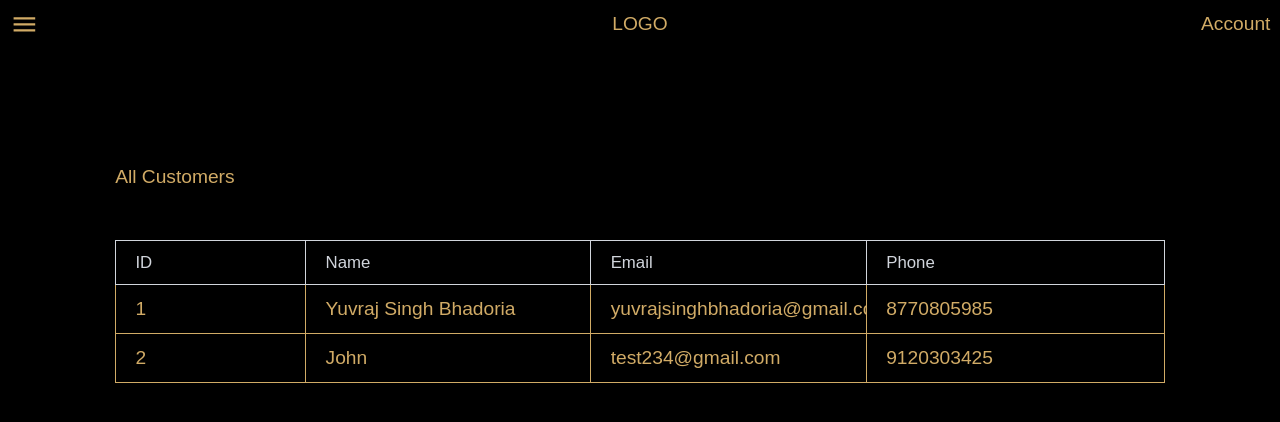
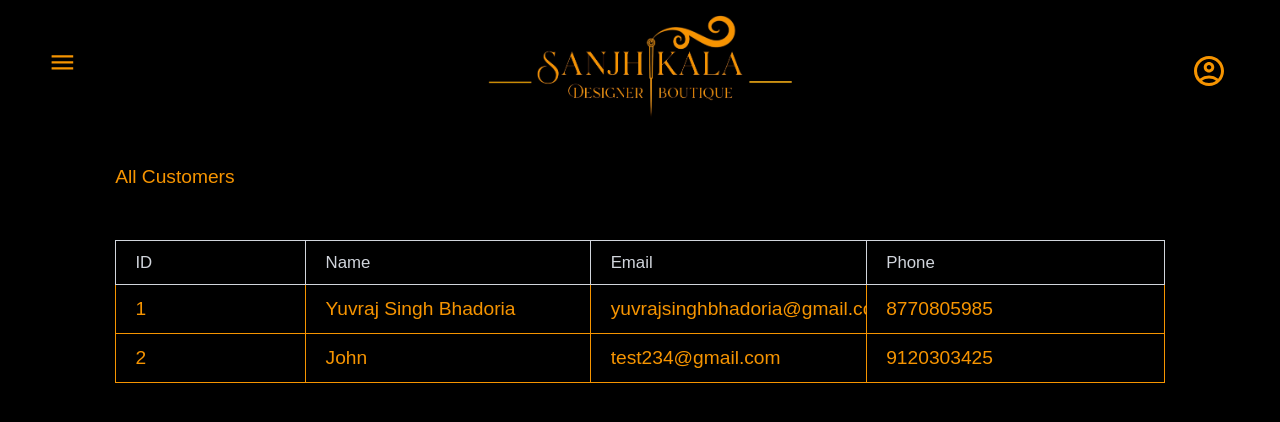
Before and after one commit to Yuvraj02/billing-software, a React (Vite) app: page / in a window 1280 px wide. Shown: the top 422 px of the page. Built offline with nearby package versions, Linux system fonts and the light colour scheme.

Commit message:
Added Logo and Secondary Color is changed

```diff
--- a/src/components/Navbar.tsx
+++ b/src/components/Navbar.tsx
@@ -1,7 +1,8 @@
 import { useState} from "react";
 import { MdMenu } from "react-icons/md";
 import { MdArrowBack } from "react-icons/md";
-
+import sanjhikala_logo from '../assets/sanjhikala_logo.jpg'
+import { MdOutlineAccountCircle } from "react-icons/md";
 
 const products:string[] = ['Kurta', 'Salvaar', 'Churidar', 'Pant', 'Plazo', 'Blouse']
 
@@ -28,7 +29,7 @@ function Navbar(){
       <div className="relative h-10 flex justify-between">
         <div>
         <MdMenu
-          className={`absolute text-2xl cursor-pointer m-2 z-2 ${navExtended ? '-translate-x-full opacity-0' : 'translate-x-0 opacity-100  transition-opacity duration-300 ease-in-out'}`}
+          className={`absolute text-2xl cursor-pointer m-10 z-2 ${navExtended ? '-translate-x-full opacity-0' : 'translate-x-0 opacity-100  transition-opacity duration-300 ease-in-out'}`}
           onClick={handleExtendNav}
         />
         <div
@@ -40,10 +41,10 @@ function Navbar(){
         </div>
         </div>
         <div className="p-2 absolute left-1/2 -translate-x-1/2">
-            <h1>LOGO</h1>
+            <img src={sanjhikala_logo} className= "h-25" alt="Sanjhikala Logo" />
         </div>
-        <div className="p-2">
-            <h2>Account</h2>
+        <div className="p-2 m-9">
+            <MdOutlineAccountCircle className="text-3xl font-light"/>
         </div>
       </div>
       </>)
@@ -55,7 +56,7 @@ export default Navbar
 function ExtendedNavBar({handleShrinkNav}:{handleShrinkNav:()=>void}) {
 
     return <div className="w-60 border-r rounded-xl flex-col h-screen">
-        <div className="w-full  flex justify-end p-2 "><MdArrowBack onClick={handleShrinkNav} className="text-2xl cursor-pointer" /></div>
+        <div className="w-full  flex justify-end p-2 "><MdArrowBack onClick={handleShrinkNav} className="m-2 text-2xl cursor-pointer" /></div>
         <div className="my-2">
             <ul className="my-3 text-center" >
                 {products.map((item, index) => {
--- a/src/index.css
+++ b/src/index.css
@@ -2,7 +2,8 @@
 
 :root {
   --primary-color:#000;
-  --secondary-color:#d1ab66;
+  --secondary-color:#f69400;
+  /* --secondary-color:#d1ab66 */
   font-family: "Gill Sans Extrabold", sans-serif;
   line-height: 1.5;
   font-weight: 400;
```
Also changed, not shown: src/assets/sanjhikala_logo.jpg (added).
